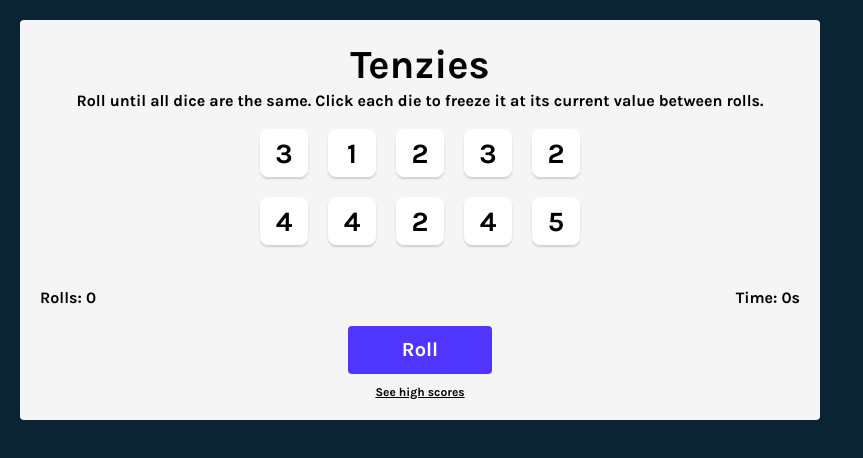
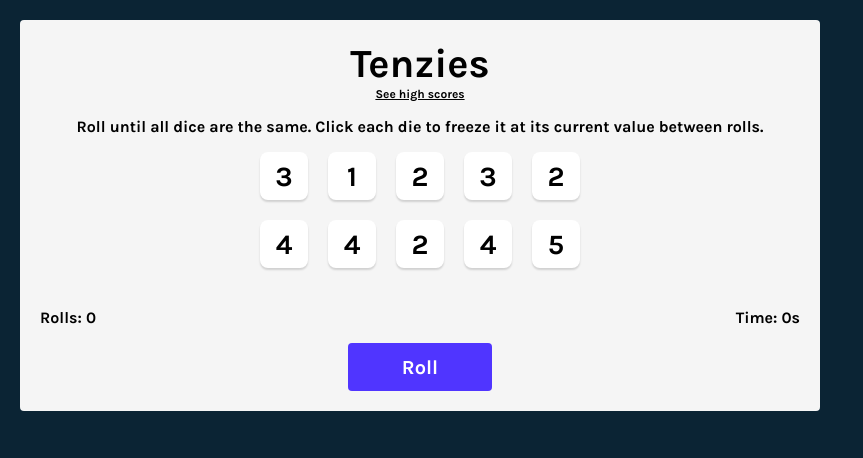
Before and after one commit to vishalicious213/tenzies, a React (Vite) app: page / in a window 1280 px wide. Shown: the top 458 px of the page, without its empty margins (0-863 px from the left). Built offline with nearby package versions, Linux system fonts and the light colour scheme.

Commit message:
toggling between Game and Scores if 'see high scores' is clicked

```diff
--- a/src/App.jsx
+++ b/src/App.jsx
@@ -105,10 +105,9 @@ export default function App() {
 
     }
 
+    function Game() {
         return (
-        <main>
-            {tenzies && <Confetti />}
-            <h1 className="title">Tenzies</h1>
+            <>
                 <p className="instructions">Roll until all dice are the same. Click each die to freeze it at its current value between rolls.</p>
 
                 <section className="dice-container">
@@ -128,8 +127,19 @@ export default function App() {
                 </section>
 
                 <button className="roll-dice" onClick={rollDice}>{tenzies ? "New Game" : "Roll"}</button>
+            </>
+        )
+    }
 
-            <div id="see-scores" onClick={showScores}>See high scores</div>
+    return (
+        <main>
+            {tenzies && <Confetti />}
+            <h1 className="title">Tenzies</h1>
+            <div id="see-scores" onClick={showScores}>
+                {seeScores ? "Hide high scores" : "See high scores"}
+            </div>
+
+            {!seeScores && <Game />}
             {seeScores && <Scores />}
         </main>
     )
--- a/style.css
+++ b/style.css
@@ -14,7 +14,7 @@ main {
     flex-direction: column;
     justify-content: space-around;
     align-items: center;
-    height: 400px;
+    /* height: 400px; */
     max-width: 800px;
     padding: 1.25rem;
     border-radius: .25rem;
@@ -86,7 +86,7 @@ main {
 
 #see-scores {
     font-size: .75rem;
-    margin-top: .5rem;
+    margin-bottom: 1rem;
     text-decoration: underline;
     cursor: pointer;
 }
```
Lines whose indentation alone changed are shown as unchanged.
